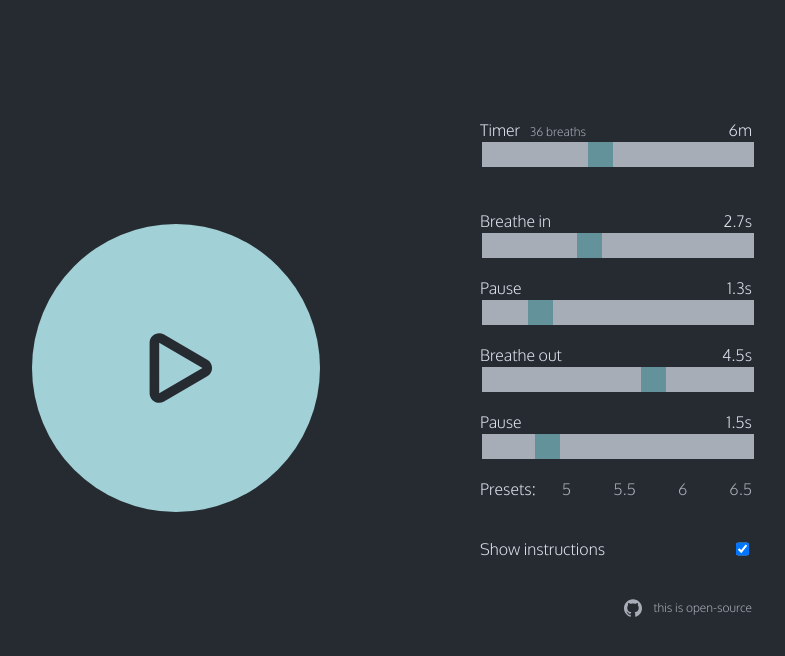
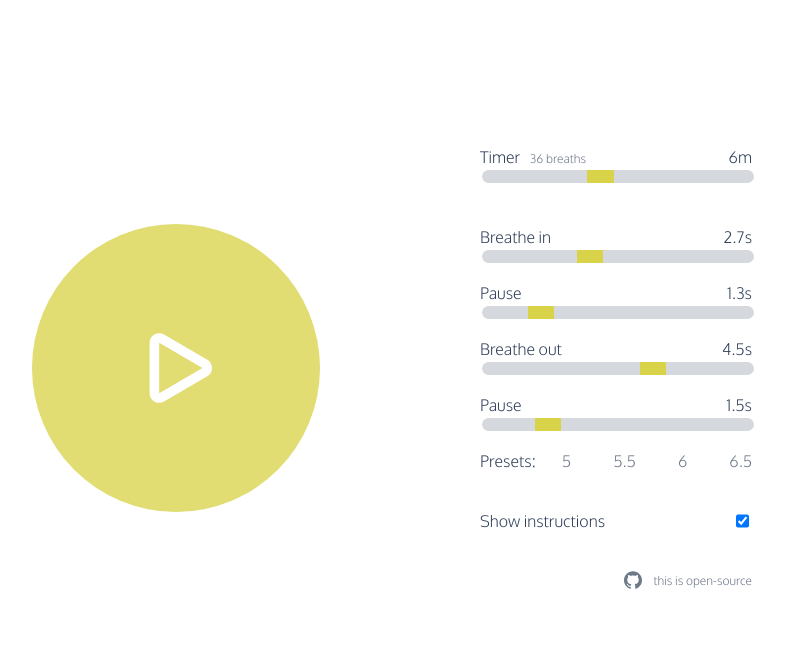
Before and after one commit to everbuild/freebreather, a Vue app: page / in a window 1280 px wide. Shown: the top 656 px of the page, without its empty margins (264-1049 px from the left). Built offline with nearby package versions, Linux system fonts and the light colour scheme.

Commit message:
updated colors + slider styling

```diff
--- a/src/assets/sass/global.scss
+++ b/src/assets/sass/global.scss
@@ -1,3 +1,6 @@
-$color-bg: #262b32;
-$color-primary: #dee4ee;
-$color-accent: #a1d0d7;
+
+// https://joshuatz.com/posts/2019/coding-a-css-theme-switcher-a-multitude-of-web-dev-options/
+// https://medium.com/swlh/dark-mode-using-css-variables-cf065a7fa133
+$color-bg: #FFFFFF;
+$color-primary: #2e3e57;
+$color-accent: #e1dd72;
--- a/src/components/CSlider.vue
+++ b/src/components/CSlider.vue
@@ -55,35 +55,37 @@
 <style lang="scss" scoped>
   $size: 60vh;
   $color-knob: darken($color-accent,10);
+  $height: 1em;
 
   input {
     color: $color-knob;
     cursor: pointer;
     -webkit-appearance: none;
     width: 100%;
-    height: 25px;
-    background: $color-primary;
+    height: $height;
     outline: none;
-    opacity: 0.7;
+    border-radius: $height/2;
+    overflow: hidden;
+    background-color: mix($color-primary, $color-bg, 20%);
     -webkit-transition: .2s;
-    transition: opacity .2s;
+    transition: background-color .2s;
 
     &:hover {
-      opacity: 1;
+      background-color: mix($color-primary, $color-bg, 40%);
     }
 
     &::-webkit-slider-thumb {
       -webkit-appearance: none;
       appearance: none;
-      width: 25px;
-      height: 25px;
+      width: 2em;
+      height: $height;
       background: $color-knob;
       cursor: pointer;
     }
 
     &::-moz-range-thumb {
-      width: 25px;
-      height: 25px;
+      width: 2em;
+      height: $height;
       background: $color-knob;
       cursor: pointer;
     }
```
